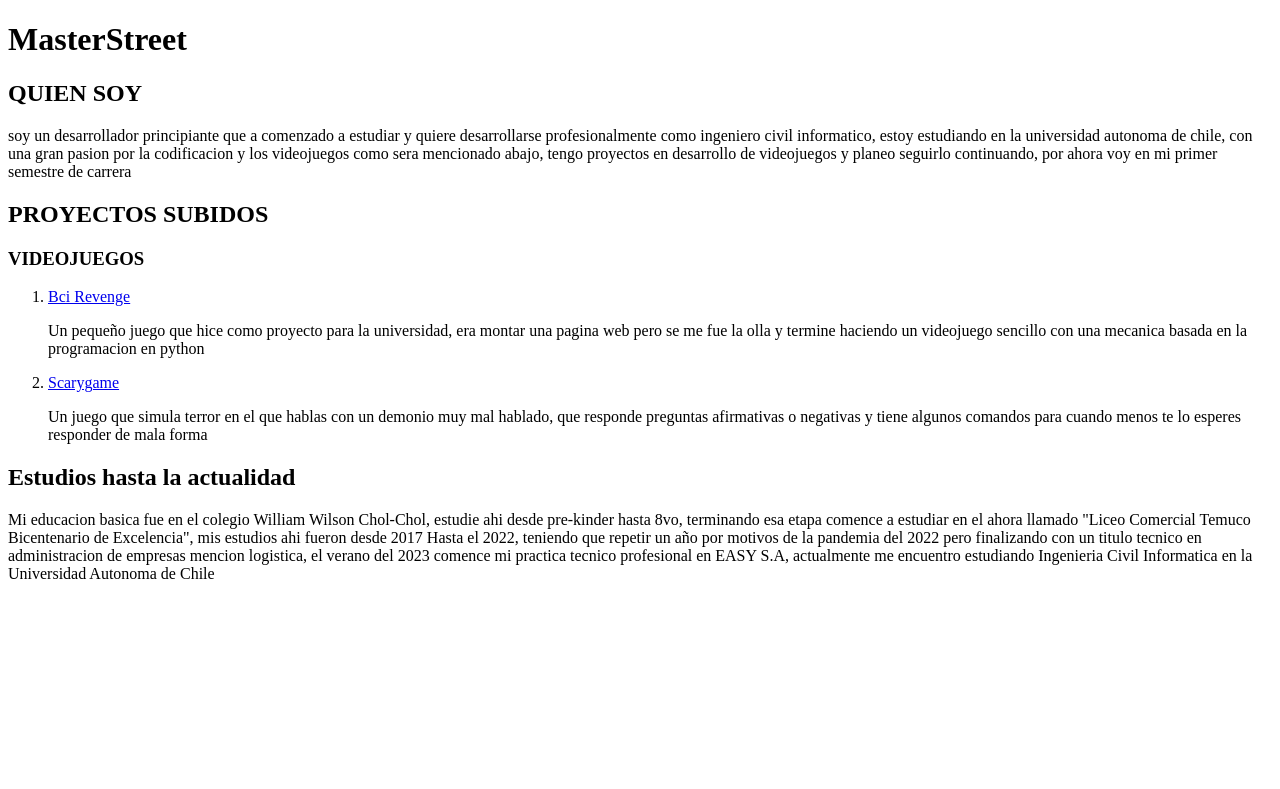
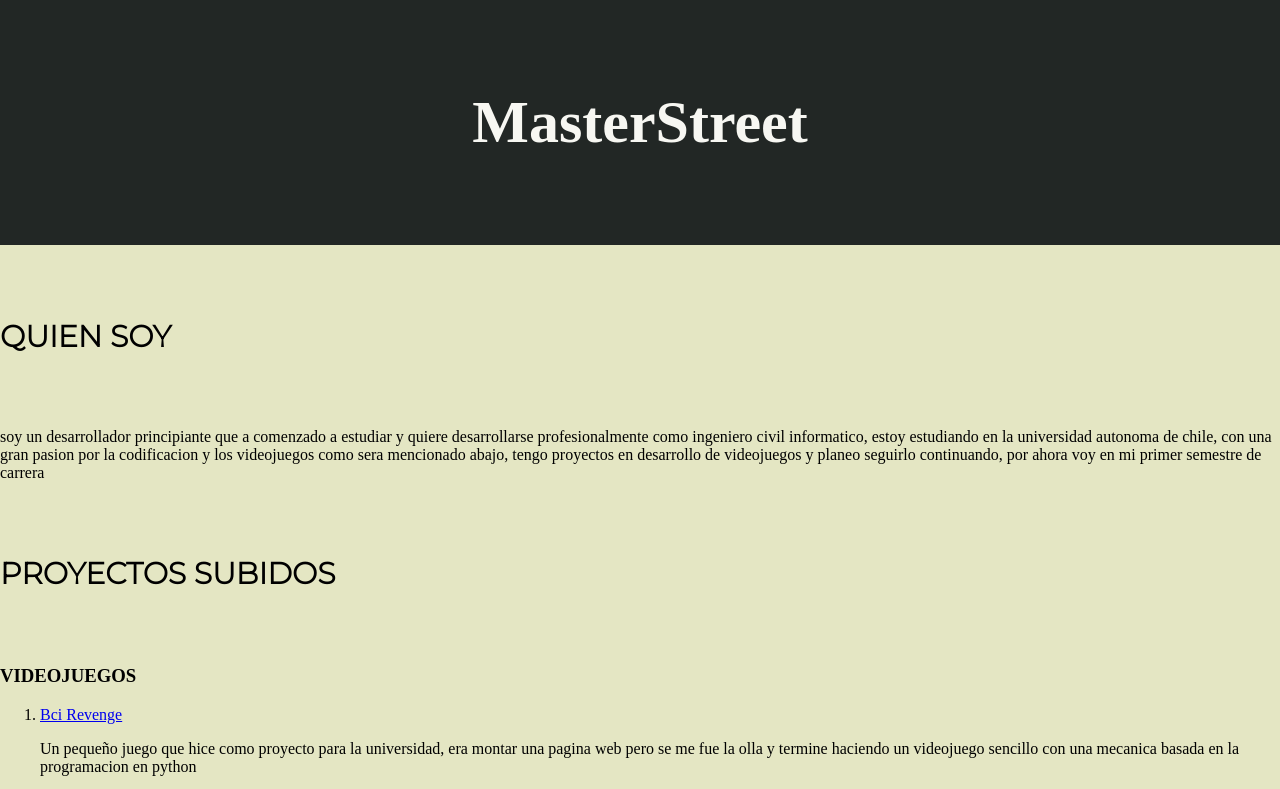
Before and after one commit to MasterStreet423/masterstreet423.github.io, a plain HTML site: page Index.html in a window 1280 px wide. Shown: the top 789 px of the page. Drawn offline with Linux system fonts and the light colour scheme.

Commit message:
Actualizacion del blog

```diff
--- a/Index.html
+++ b/Index.html
@@ -4,7 +4,11 @@
     <meta charset="UTF-8">
     <meta http-equiv="X-UA-Compatible" content="IE=edge">
     <meta name="viewport" content="width=device-width, initial-scale=1.0">
-    <title>Document</title>
+    <title>MasterStreet</title>
+    <link rel="preconnect" href="https://fonts.googleapis.com">
+    <link rel="preconnect" href="https://fonts.gstatic.com" crossorigin>
+    <link href="https://fonts.googleapis.com/css2?family=Montserrat:wght@300&display=swap" rel="stylesheet">
+    <link rel="stylesheet" href="./Style.css">
 </head>
 <body>
     <header><h1>MasterStreet</h1></header>
--- a/Style.css
+++ b/Style.css
@@ -1,6 +1,17 @@
 body{
     margin: 0;
+    background-color: #E4E6C3;
 }
 header{
-    background-color: green;
+    background-color: #222725;
+    color: #F7F7F2;
+    padding: 3rem 3rem;
+    font-size: 30px;
+    text-align: center;
 }
+
+h2{
+    padding: 3rem 0;
+    font-family: 'Montserrat', sans-serif;
+    font-size: 30px;
+}
```
